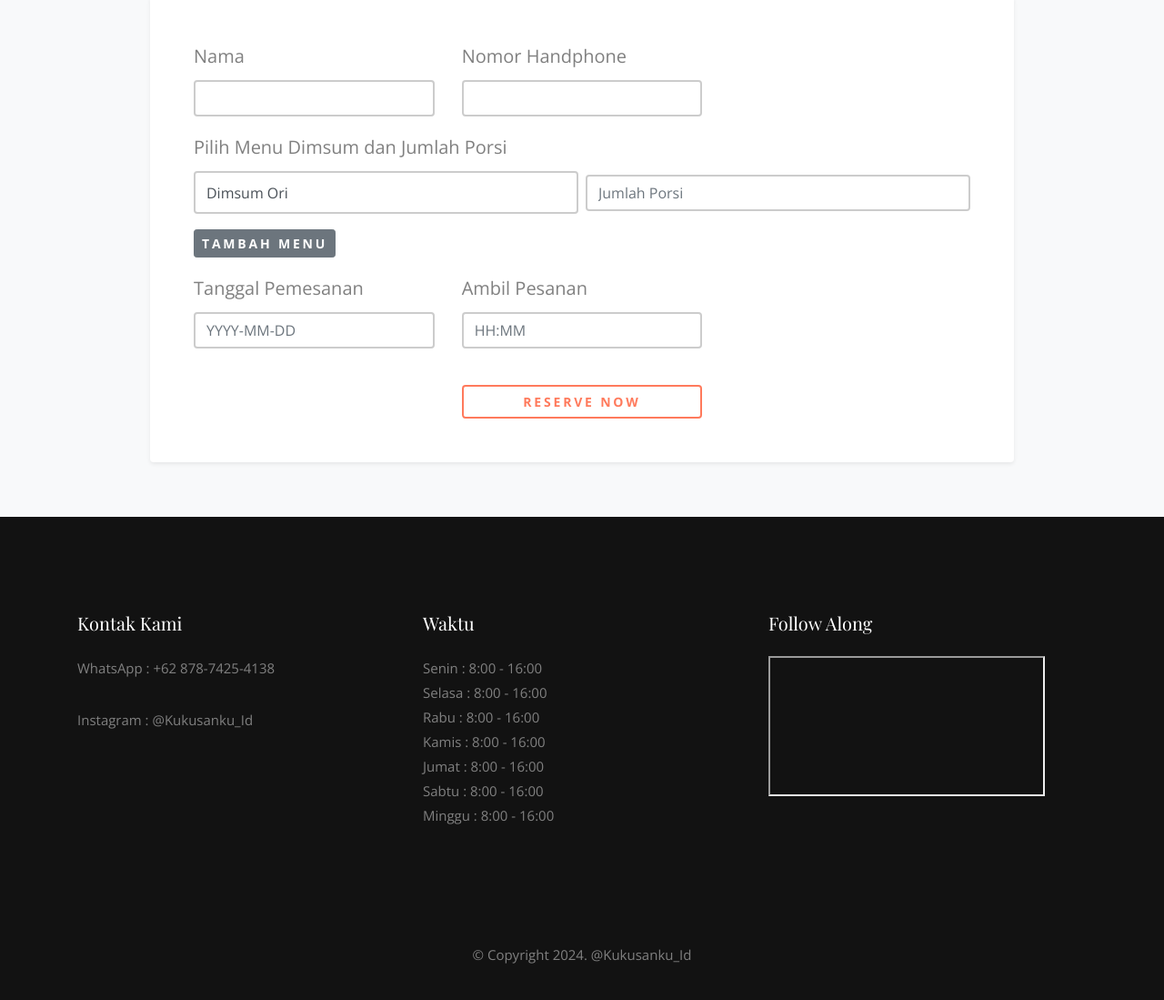
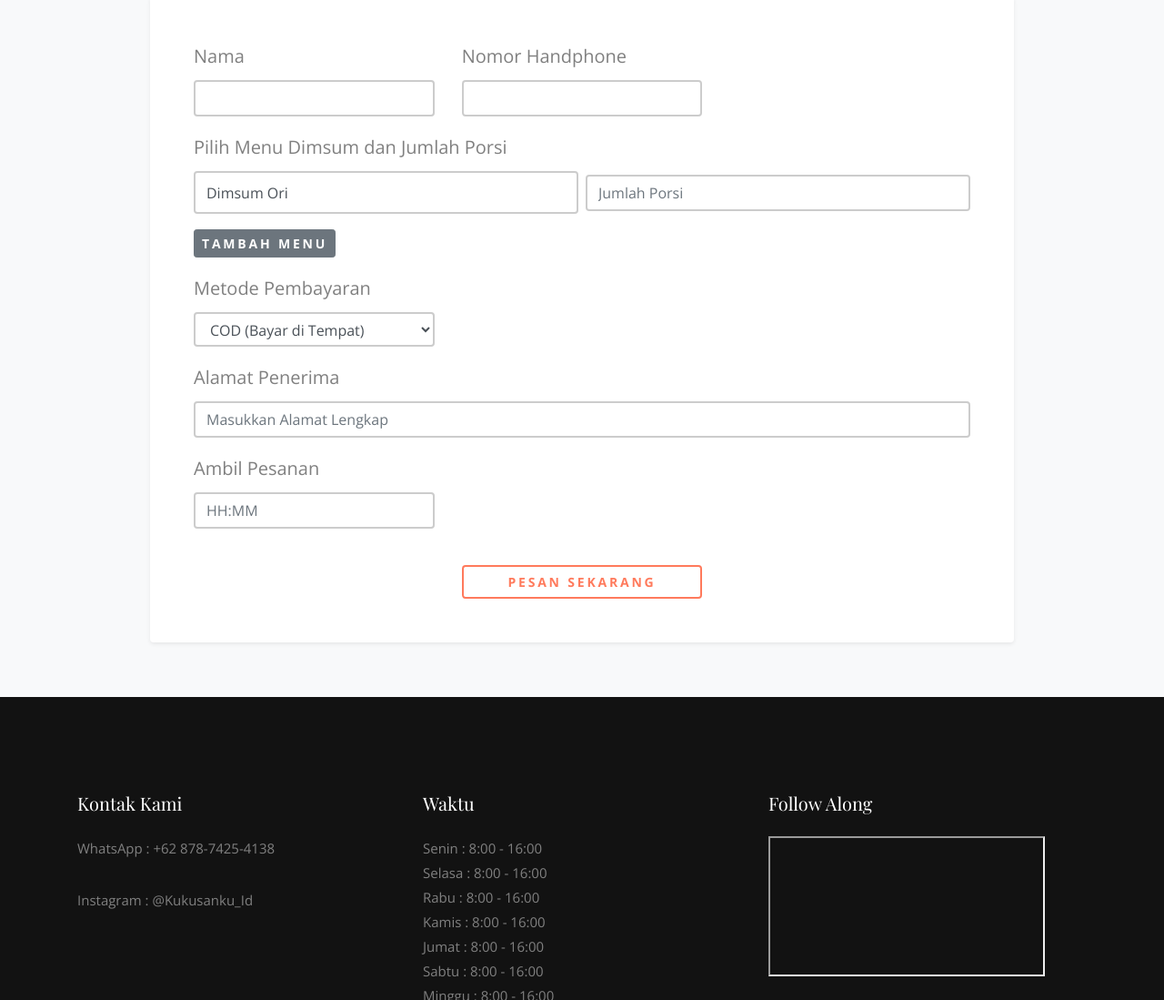
Before and after one commit to kukusanku/kukusan_id, a plain HTML site: page index.html in a window 1280 px wide. Shown: the part 4722-5821 px from the top of the page at 91% size. Drawn offline with nearby package versions, Linux system fonts and the light colour scheme; some packages are replaced by stand-ins of ours; grey boxes are pictures that could not be loaded; a web font is replaced by a local one.

Commit message:
tambah fitur

```diff
--- a/index.html
+++ b/index.html
@@ -338,9 +338,18 @@
                       </div>
                       <button type="button" class="btn btn-sm btn-secondary mt-2" onclick="addDimsumOption()">Tambah Menu</button>
                     </div>
+                    <!-- Metode Pembayaran -->
                     <div class="form-group col-md-4">
-                      <label for="date" class="label">Tanggal Pemesanan</label>
-                      <input type="text" class="form-control" id="date" placeholder="YYYY-MM-DD" required>
+                      <label for="payment-method" class="label">Metode Pembayaran</label>
+                      <select class="form-control" id="payment-method" required>
+                        <option value="COD">COD (Bayar di Tempat)</option>
+                        <option value="Transfer">Transfer Bank</option>
+                      </select>
+                    </div>
+                    <!-- Alamat Penerima -->
+                    <div class="form-group col-md-12">
+                      <label for="address" class="label">Alamat Penerima</label>
+                      <input type="text" class="form-control" id="address" placeholder="Masukkan Alamat Lengkap" required>
                     </div>
                     <div class="form-group col-md-4">
                       <label for="time" class="label">Ambil Pesanan</label>
@@ -349,7 +358,7 @@
                   </div>
                   <div class="row justify-content-center">
                     <div class="col-md-4">
-                      <button type="button" class="btn btn-primary btn-outline-primary btn-block" onclick="sendWhatsAppOrder()">Reserve Now</button>
+                      <button type="button" class="btn btn-primary btn-outline-primary btn-block" onclick="sendWhatsAppOrder()">Pesan Sekarang</button>
                     </div>
                   </div>
                 </form>
@@ -382,7 +391,8 @@
         function sendWhatsAppOrder() {
           const name = document.getElementById('name').value;
           const phone = document.getElementById('phone').value;
-          const date = document.getElementById('date').value;
+          const paymentMethod = document.getElementById('payment-method').value;
+          const address = document.getElementById('address').value;
           const time = document.getElementById('time').value;
 
           let menuList = '';
@@ -393,14 +403,13 @@
             menuList += `${index + 1}. ${menu} - ${portion} porsi\n`;
           });
 
-          const message = `Halo, saya ${name} ingin memesan:\n${menuList}\nTanggal Pesan: ${date}\nWaktu Ambil: ${time}\nNomor HP: ${phone}`;
+          const message = `Halo, saya ${name} ingin memesan:\n${menuList}\nWaktu Ambil: ${time}\nNomor HP: ${phone}\nMetode Pembayaran: ${paymentMethod}\nAlamat: ${address}`;
           const whatsappUrl = `https://wa.me/6287874254138?text=${encodeURIComponent(message)}`;
 
           // Redirect ke WhatsApp
           window.open(whatsappUrl, '_blank');
         }
         </script>
-
 
         <footer class="ftco-footer">
           <div class="container">
```
